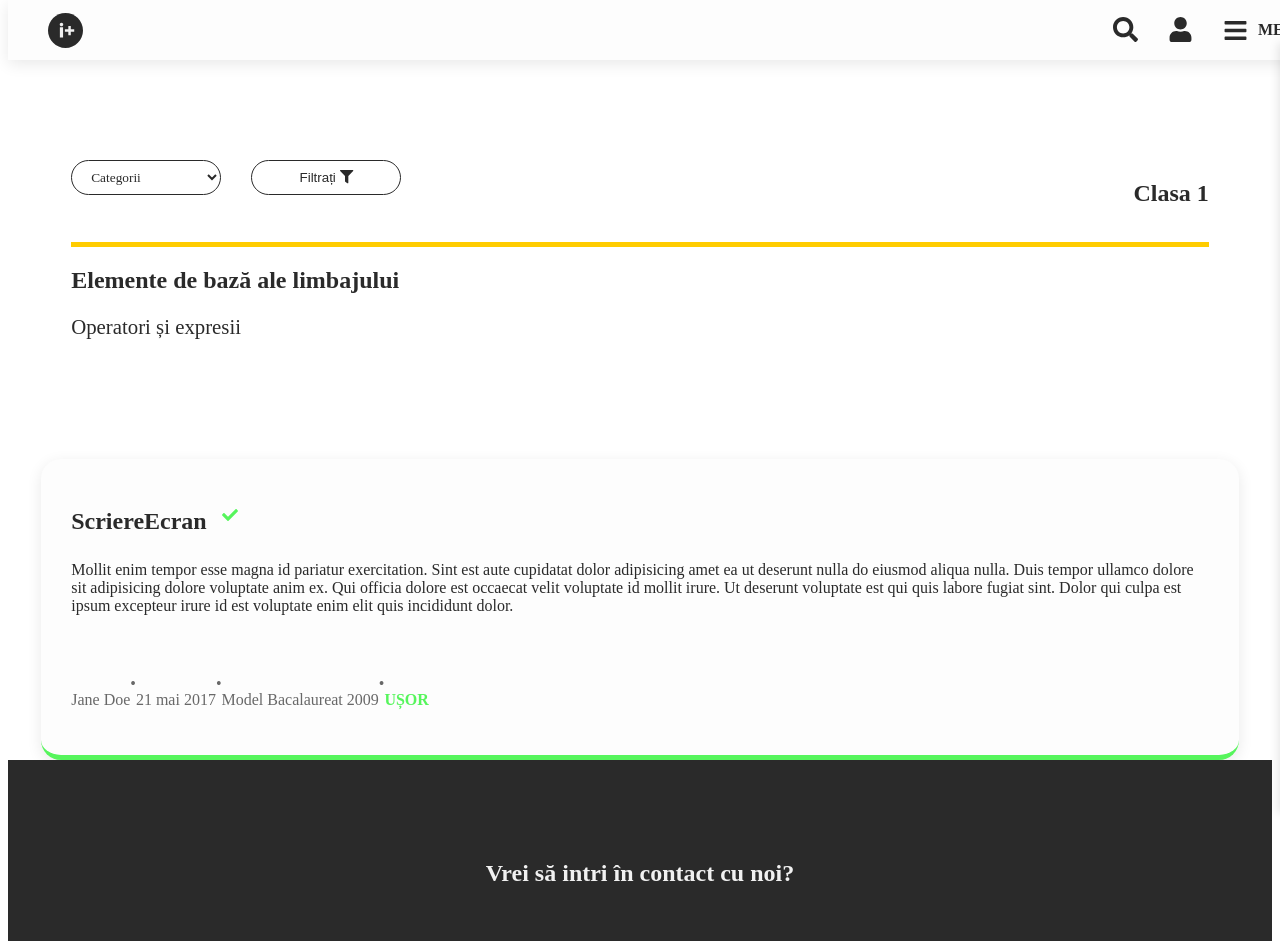
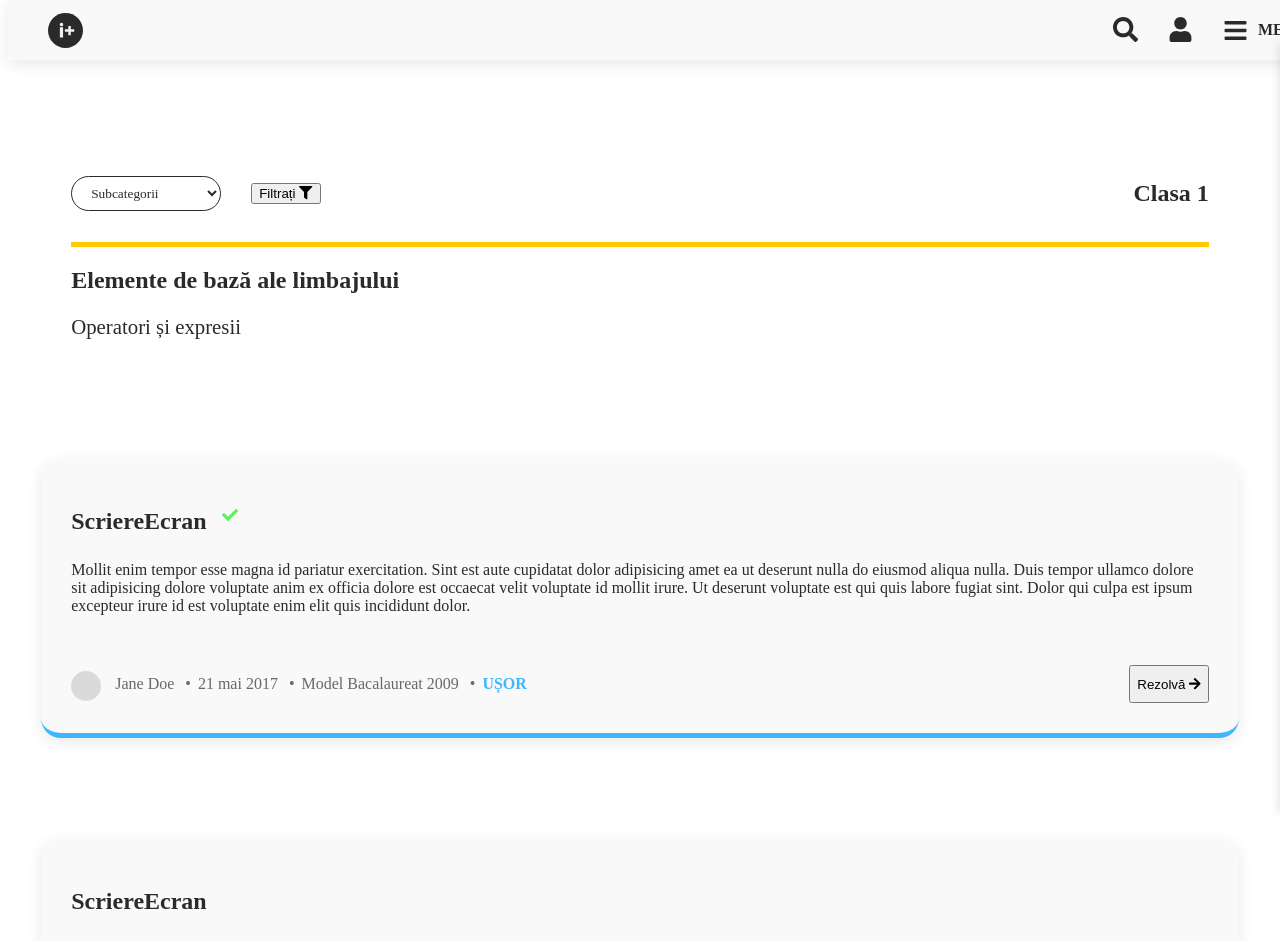
Before and after one commit to Tudor-Matei/infoplus, a Next.js app: page /exercitii/1 in a window 1280 px wide. Shown: the top 941 px of the page. Built offline with nearby package versions, Linux system fonts and the light colour scheme.

Commit message:
pre single exercise

```diff
--- a/components/ExercisesList/Exercise.js
+++ b/components/ExercisesList/Exercise.js
@@ -1,14 +1,16 @@
 import { FontAwesomeIcon } from "@fortawesome/react-fontawesome";
+import Link from "next/link";
 
 export default function Exercise({
     title,
-    isSolved,
-    description,
+    isSolved = false,
+    children,
     authorName,
     datePublished,
     source,
     difficulty,
-    grade
+    grade,
+    exerciseId
 }) {
     const difficultyText =
         difficulty === 1
@@ -22,13 +24,18 @@ export default function Exercise({
         <div className="exercise">
             <h2>{title}</h2>
             {isSolved && <CheckmarkSolved />}
-            <p className="exercise__description">{description}</p>
+            <p className="exercise__description">{children}</p>
+
+            <div className="exercise__details-and-button">
                 <div className="exercise__details">
                     <div className="exercise__author-profile-picture"></div>
                     <p>{authorName}</p> &#8226;
                     <p>{datePublished}</p> &#8226;
                     <p>{source}</p> &#8226;
                     <p className="exercise__difficulty">{difficultyText}</p>
+                </div>
+
+                <ButtonSolve href={`/exercitiu/${exerciseId}`} grade={grade} />
             </div>
 
             <style jsx>{`
@@ -45,7 +52,7 @@ export default function Exercise({
             <style jsx>{`
                 .exercise {
                     width: 90%;
-                    margin: auto;
+                    margin: 100px auto;
                     background-color: var(--background-secondary);
                     box-shadow: var(--box-shadow);
                     padding: 30px;
@@ -64,20 +71,69 @@ export default function Exercise({
 
                 .exercise__description {
                     color: var(--text-primary);
-                    max-height: 200px;
+                    max-height: 150px;
+                    overflow-y: auto;
+                }
+
+                .exercise__details-and-button {
+                    width: 100%;
+                    display: flex;
+                    justify-content: space-between;
+                    margin-top: 50px;
                 }
 
                 .exercise__details {
                     color: var(--text-tertiary);
-                    display: flex;
-                    margin-top: 60px;
+                    margin-right: 20px;
+                }
+
+                .exercise__details p {
+                    margin: 10px 7px;
+                    display: inline-block;
+
+                }
+
+                .exercise__author-profile-picture {
+                    width: 30px;
+                    height: 30px;
+                    background-color: var(--background-tertiary);
+                    border-radius: 50%;
+                    margin-right: 7px;
+                    display: inline-block;
+                    vertical-align: middle;
                 }
 
                 .exercise__difficulty {
                     font-weight: bold;
                 }
+
+                @media screen and (max-width: 560px){
+
+                    .exercise__details-and-button {
+                        flex-direction: column-reverse;
+                    }
+
+                    .exercise__details {
+                        margin-top: 20px;
+                    }
+
+                    h2 {
+                        font-size: var(--font-small);
+                    }
+                }
+
             `}</style>
         </div>
+    );
+}
+
+function ButtonSolve({ href, grade }) {
+    return (
+        <Link href={href}>
+            <button className={`button--primary-${grade}`}>
+                Rezolvă <FontAwesomeIcon icon="arrow-right" />
+            </button>
+        </Link>
     );
 }
 
--- a/components/globals/Contact.js
+++ b/components/globals/Contact.js
@@ -31,7 +31,7 @@ export default function Contact() {
                     margin: 0 10px 50px;
                 }
 
-                @media screen and (max-width: 830px) {
+                @media screen and (max-width: 825px) {
                     .contact__heading {
                         font-size: var(--font-medium);
                     }
--- a/components/globals/Header.js
+++ b/components/globals/Header.js
@@ -34,6 +34,12 @@ export default function Header() {
                     align-items: center;
                     justify-content: space-between;
                     transition: color, background-color 300ms ease;
+                }
+
+                @media screen and (max-width: 375px) {
+                    .header {
+                        padding: 0 15px;
+                    }
                 }
             `}</style>
         </header>
--- a/pages/cont.js
+++ b/pages/cont.js
@@ -1,7 +1,7 @@
 import { useState } from "react";
 
 import AccountDetails from "../components/Account/Details";
-import ExercisesDetails from "../components/Account/Exercises";
+import ExercisesDetails from "../components/Account/ExercisesDetails";
 import ProgressDetails from "../components/Account/Progress";
 
 export default function Cont() {
--- a/pages/exercitii/[clasa].js
+++ b/pages/exercitii/[clasa].js
@@ -12,18 +12,47 @@ export default function ExercisesList() {
                 category="Elemente de bază ale limbajului"
                 subcategory="Operatori și expresii"
             />
+            {clasa && (
+                <>
                     <Exercise
                         title="ScriereEcran"
                         isSolved
-                description="Mollit enim tempor esse magna id pariatur exercitation. Sint est aute cupidatat dolor adipisicing amet ea ut deserunt nulla do eiusmod aliqua nulla.
-                Duis tempor ullamco dolore sit adipisicing dolore voluptate anim ex. Qui officia dolore est occaecat velit voluptate id mollit irure. Ut deserunt
-                voluptate est qui quis labore fugiat sint. Dolor qui culpa est ipsum excepteur irure id est voluptate enim elit quis incididunt dolor."
                         authorName="Jane Doe"
                         datePublished="21 mai 2017"
                         source="Model Bacalaureat 2009"
                         difficulty={1}
-                grade="ix"
-            />
+                        grade={clasa}
+                        exerciseId="1"
+                    >
+                        Mollit enim tempor esse magna id pariatur exercitation.
+                        Sint est aute cupidatat dolor adipisicing amet ea ut
+                        deserunt nulla do eiusmod aliqua nulla. Duis tempor
+                        ullamco dolore sit adipisicing dolore voluptate anim ex
+                        officia dolore est occaecat velit voluptate id mollit
+                        irure. Ut deserunt voluptate est qui quis labore fugiat
+                        sint. Dolor qui culpa est ipsum excepteur irure id est
+                        voluptate enim elit quis incididunt dolor.
+                    </Exercise>
+                    <Exercise
+                        title="ScriereEcran"
+                        authorName="Jane Doe"
+                        datePublished="21 mai 2017"
+                        source="Model Bacalaureat 2009"
+                        difficulty={3}
+                        grade={clasa}
+                        exerciseId="2"
+                    >
+                        Mollit enim tempor esse magna id pariatur exercitation.
+                        Sint est aute cupidatat dolor adipisicing amet ea ut
+                        deserunt nulla do eiusmod aliqua nulla. Duis tempor
+                        ullamco dolore sit adipisicing dolore voluptate anim ex
+                        officia dolore est occaecat velit voluptate id mollit
+                        irure. Ut deserunt voluptate est qui quis labore fugiat
+                        sint. Dolor qui culpa est ipsum excepteur irure id est
+                        voluptate enim elit quis incididunt dolor.
+                    </Exercise>
+                </>
+            )}
         </>
     );
 }
@@ -33,7 +62,7 @@ function HeaderMainInfo({ grade }) {
         <div className="header-main-info">
             <div className="header-main-info__buttons">
                 <select>
-                    <option>Categorii</option>
+                    <option>Subcategorii</option>
                 </select>
                 <FilterButton />
             </div>
@@ -55,6 +84,7 @@ function HeaderMainInfo({ grade }) {
                     width: 90%;
                     display: flex;
                     justify-content: space-between;
+                    align-items: center;
                 }
 
                 h2 {
@@ -81,6 +111,24 @@ function HeaderMainInfo({ grade }) {
                 select:focus {
                     outline: none;
                 }
+
+                @media screen and (max-width: 560px) {
+                    .header-main-info {
+                        flex-direction: column-reverse;
+                        align-items: flex-start;
+                        margin-top: 120px;
+                    }
+
+                    h2 {
+                        margin-bottom: 15px;
+                    }
+
+                    .header-main-info__buttons {
+                        width: 100%;
+                        display: flex;
+                        justify-content: space-between;
+                    }
+                }
             `}</style>
         </div>
     );
@@ -101,6 +149,19 @@ function CurrentCategoryTitle({ category, subcategory }) {
                 p {
                     font-size: var(--font-small);
                 }
+
+                @media screen and (max-width: 560px) {
+                    .current-category {
+                        margin-bottom: 60px;
+                    }
+
+                    h2 {
+                        font-size: var(--font-small);
+                    }
+                    p {
+                        font-size: var(--font-smaller);
+                    }
+                }
             `}</style>
         </div>
     );
@@ -108,25 +169,8 @@ function CurrentCategoryTitle({ category, subcategory }) {
 
 function FilterButton() {
     return (
-        <button className="button--filter">
+        <button className="button--outline">
             Filtrați <FontAwesomeIcon icon="filter" />
-            <style jsx>{`
-                .button--filter {
-                    background-color: transparent;
-                    color: var(--text-primary);
-                    border: 1px solid var(--background-quaternary);
-                    border-radius: 50px;
-                    box-shadow: none;
-                    width: 150px;
-                    line-height: 32px;
-                    height: 35px;
-                    text-transform: initial;
-                    transition: background-color 300ms ease;
-                }
-                .button--filter:hover {
-                    background-color: var(--background-secondary);
-                }
-            `}</style>
         </button>
     );
 }
--- a/styles/theme.js
+++ b/styles/theme.js
@@ -7,8 +7,8 @@ const staticThemeVariables = `
     --accent-quaternary: #DE16FF;
 
     --difficulty-1: var(--accent-primary);
-    --difficulty-2: var(--accent-secondary);
-    --difficulty-3: var(--accent-tertiary);
+    --difficulty-2: var(--accent-tertiary);
+    --difficulty-3: var(--accent-secondary);
     --difficulty-4: var(--accent-quaternary);
 
     --text-button: #2a2a2a;
@@ -28,7 +28,7 @@ const staticThemeVariables = `
 export const light = css.global`
     :root {
         --background-primary: #fff;
-        --background-secondary: #fdfdfd;
+        --background-secondary: #f9f9f9;
         --background-tertiary: #dadada;
         --background-quaternary: #2a2a2a;
 
```
Also changed, not shown: pages/exercitiu/[id].js (added, +9 -0 lines), styles/mainStyling.js (+13 -17 lines), components/Account/ExercisesDetails.js (renamed from components/Account/Exercises.js). Lines whose indentation alone changed are shown as unchanged.
